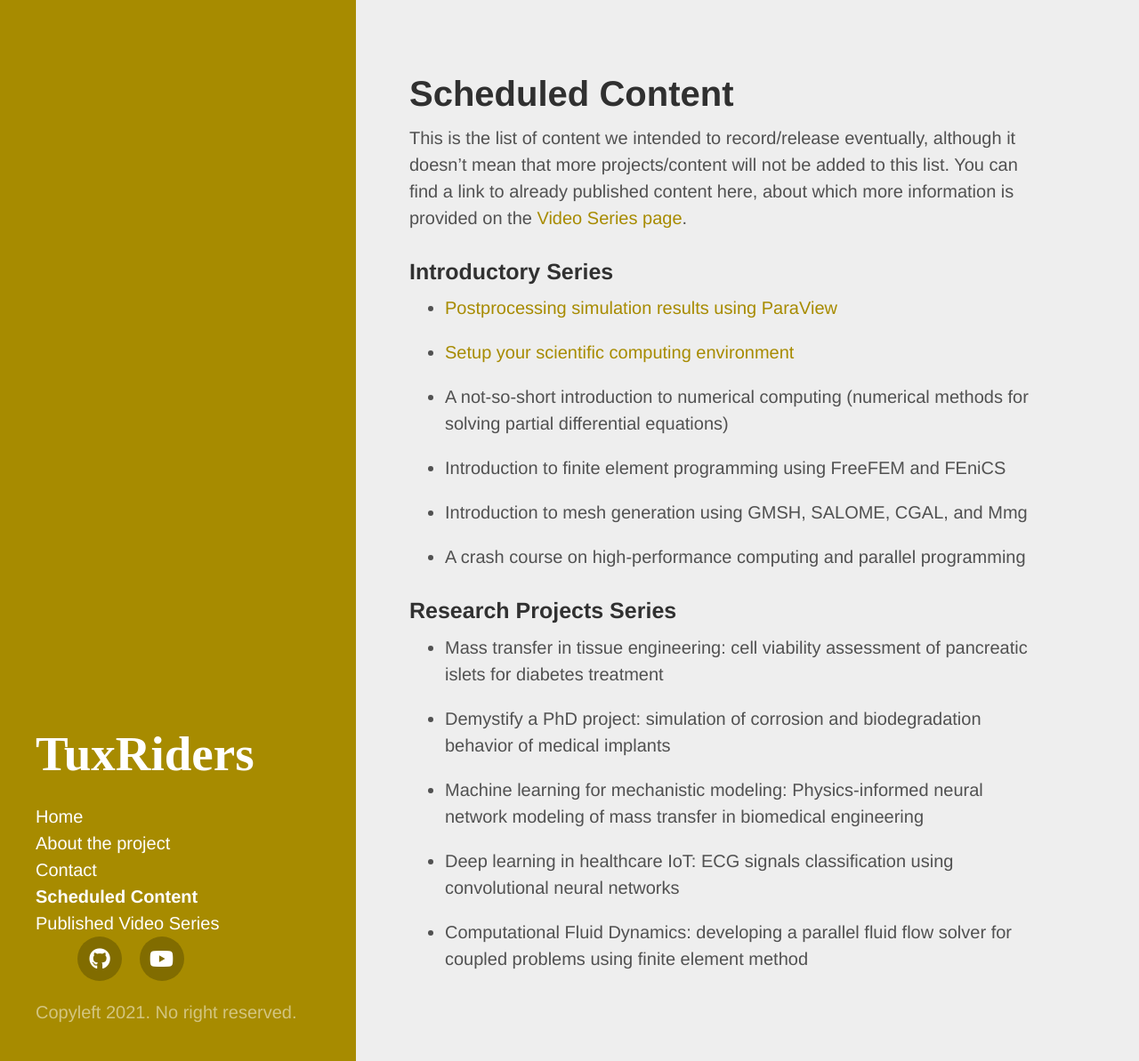
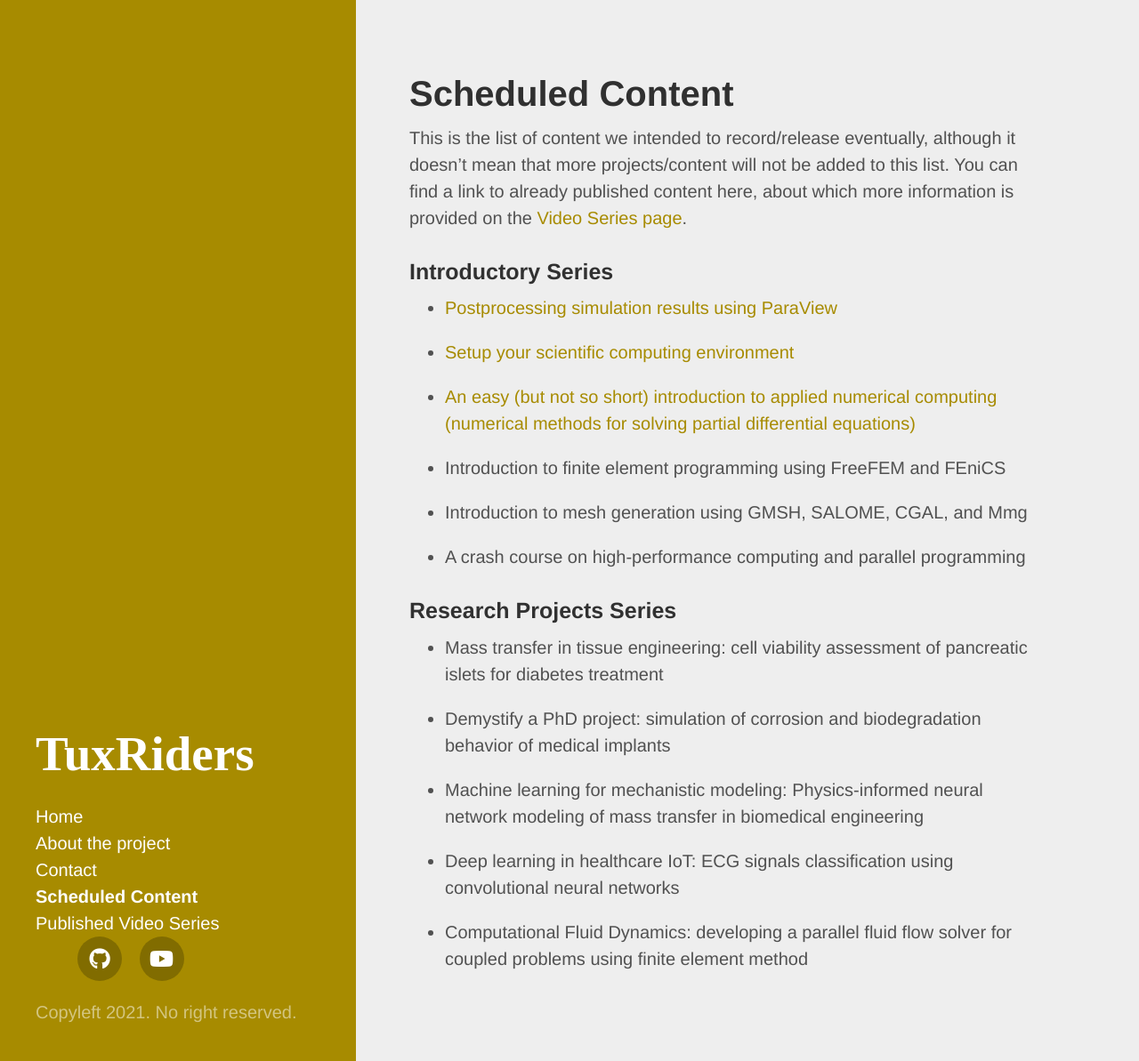
Before and after one commit to TuxRiders/tuxriders.github.io, a Jekyll site: the page built from content.md, in a window 1280 px wide and 1193 px high. Shown: the whole window at 89% size. Built offline with Jekyll 4.4.1, drawn with Linux system fonts in a browser that asks for light colours; nearby versions of some CDN libraries; some web fonts are replaced.

Commit message:
update scheduled content page

```diff
--- a/content.md
+++ b/content.md
@@ -12,7 +12,7 @@ This is the list of content we intended to record/release eventually, although i
 
 * [Setup your scientific computing environment](../videos/setup)
 
-* A not-so-short introduction to numerical computing (numerical methods for solving partial differential equations)
+* [An easy (but not so short) introduction to applied numerical computing (numerical methods for solving partial differential equations)](../videos/numerical-computing)
 
 * Introduction to finite element programming using FreeFEM and FEniCS
 
```
